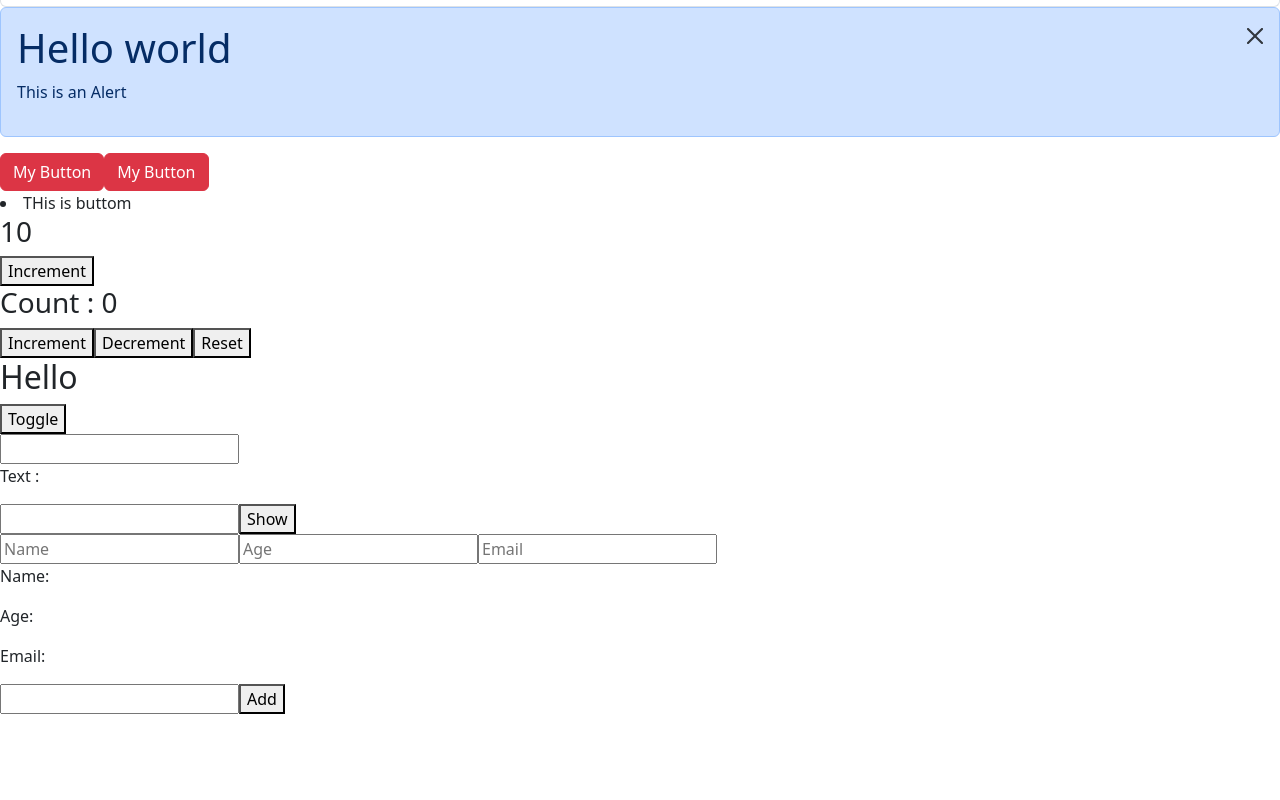
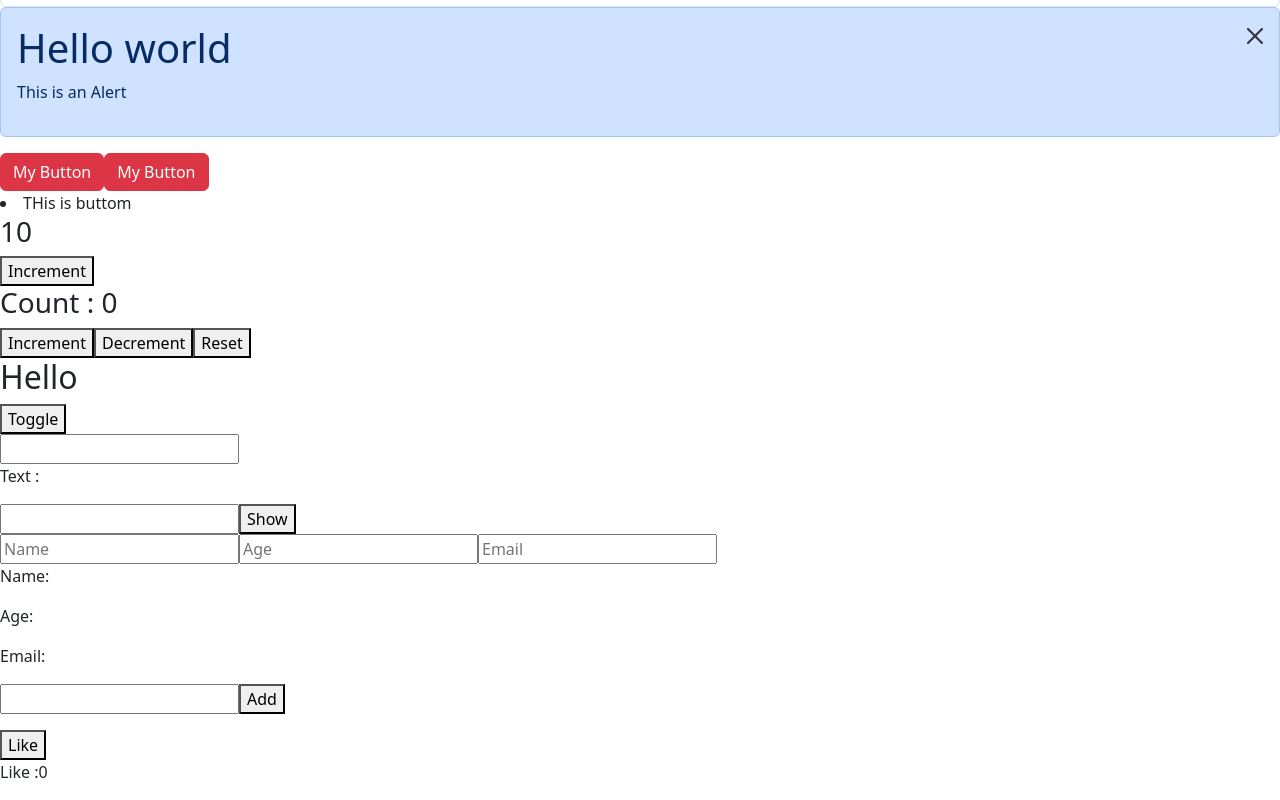
Before and after one commit to JoshiNirdesh/learn-react, a React (Vite) app: page / in a window 1280 px wide. Shown: the part 241-1041 px from the top of the page. Before the commit the page ends 971 px from the top, so only its background shows below. Built offline with nearby package versions, Linux system fonts and the light colour scheme.

Commit message:
like count

```diff
--- a/src/App.jsx
+++ b/src/App.jsx
@@ -10,6 +10,7 @@ import Input from "./assets/components/Input";
 import Password from "./assets/components/Password";
 import FormHandling from "./assets/components/FormHandling";
 import ToDo from "./assets/components/ToDo";
+import LikeCount from "./assets/components/LikeCount";
 
 const App = () => {
   let items = ["Nepal", "USA", "India", "China", "Russia"];
@@ -37,6 +38,7 @@ const App = () => {
       <Password />
       <FormHandling />
       <ToDo />
+      <LikeCount />
     </div>
   );
 };
--- /dev/null
+++ b/src/assets/components/LikeCount.jsx
@@ -0,0 +1,18 @@
+import React, { useState } from "react";
+
+const LikeCount = () => {
+  const [like, setLike] = useState(true);
+  const [count, setCount] = useState(0);
+  const handleClick = () => {
+    setLike(!like);
+    setCount(like ? count + 1 : count - 1);
+  };
+  return (
+    <div>
+      <button onClick={handleClick}>{like ? "Like" : "Dislike"}</button>
+      <p>Like :{count}</p>
+    </div>
+  );
+};
+
+export default LikeCount;
```
